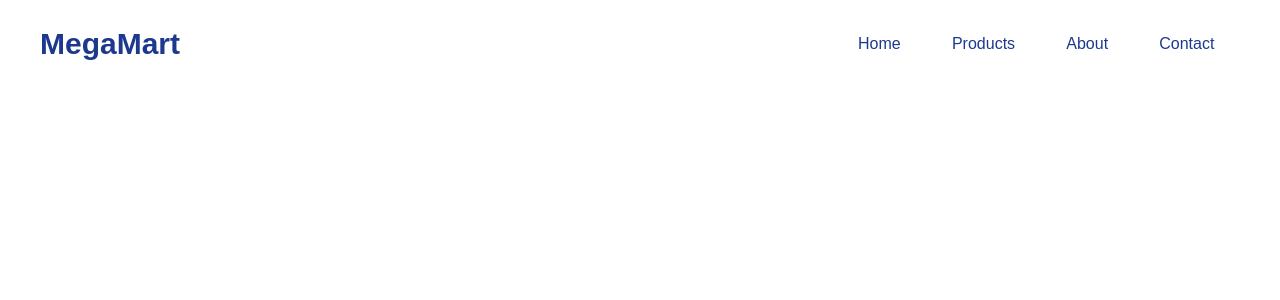
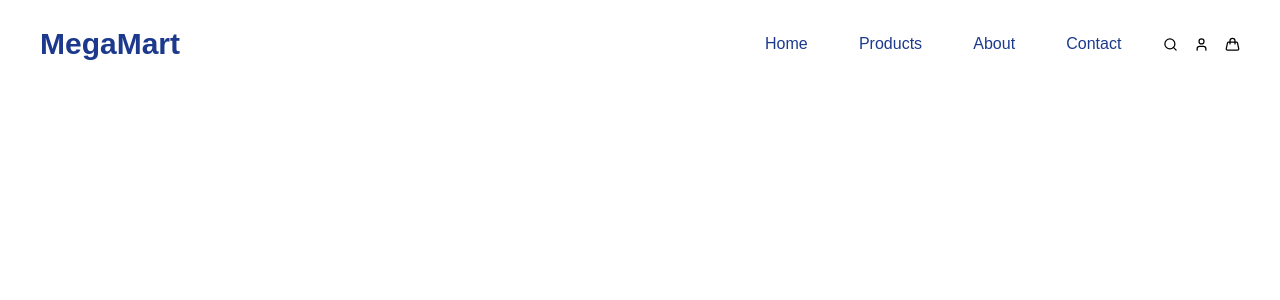
Before and after one commit to ebobic/E-Commerce, a Next.js app: page / in a window 1280 px wide. Shown: the top 300 px of the page. Built offline with nearby package versions, Linux system fonts and the light colour scheme.

Commit message:
Added icons to Navbar

```diff
--- a/components/nav-bar.tsx
+++ b/components/nav-bar.tsx
@@ -1,4 +1,5 @@
 import Link from "next/link"
+import Image from "next/image";
 import data from "@/lib/data/pages.json";
 
 export default function NavBar() {
@@ -8,6 +9,7 @@ export default function NavBar() {
             <h2 className="text-3xl font-bold text-blue-900">MegaMart</h2>
             </Link>
 
+            <div className="flex gap-4 items-center justify-between">
             <ul className="flex">
                 {data["pages"].map((link, index) => (
                 <li key={index}>
@@ -20,6 +22,31 @@ export default function NavBar() {
                 </li>
                 ))}
             </ul>
+            <Link href={"#"}>
+                <Image
+                    src="/search.svg"
+                    alt="Search Icon"
+                    width={15}
+                    height={15}
+                />
+            </Link>
+            <Link href={"#"}>
+                <Image
+                    src="/user.svg"
+                    alt="User Icon"
+                    width={15}
+                    height={15}
+                />
+            </Link>
+            <Link href={"#"}>
+                <Image
+                    src="/handbag.svg"
+                    alt="Handbag Icon"
+                    width={15}
+                    height={15}
+                />
+            </Link>
+            </div>
         </nav>
     )
 }
```
